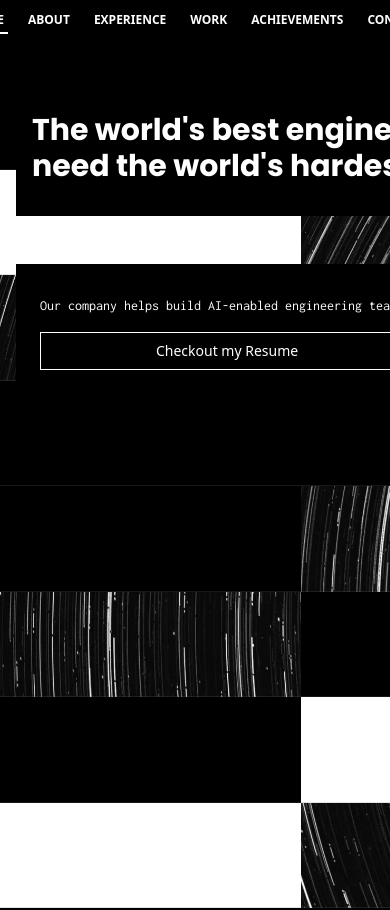
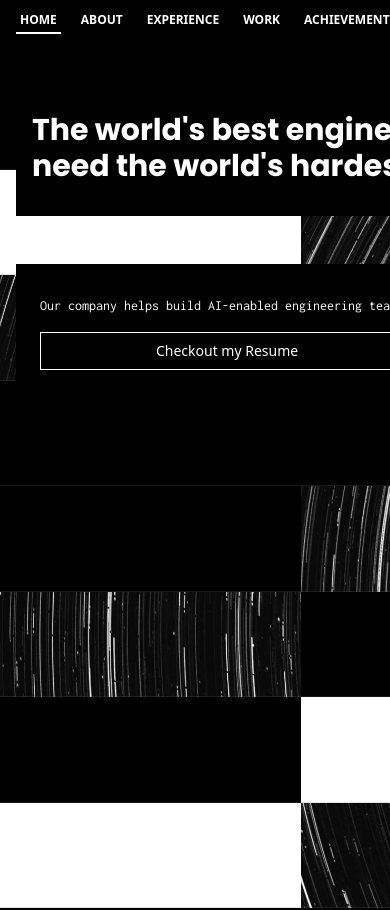
Before and after one commit to axioserror/harshitjain, a React (Vite) app: page /#home in a window 390 px wide. Shown: the top 910 px of the page. Built offline with nearby package versions, Linux system fonts and the light colour scheme.

Commit message:
minor ui fixes

```diff
--- a/src/index.css
+++ b/src/index.css
@@ -1,14 +1,14 @@
 @tailwind base;
 @tailwind components;
 @tailwind utilities;
-html {
-    scroll-behavior: smooth;
-    min-width: min-content;
-  }
-
+html, body {
+  width: 100%;
+  height: 100%;
+  scroll-behavior: smooth;
+  min-width: min-content;
+}
 body {
   background-color: black;
   margin: 0;
   padding: 0;
-  box-sizing: border-box;
 }
--- a/src/pages/Jobs/Cards.jsx
+++ b/src/pages/Jobs/Cards.jsx
@@ -2,7 +2,7 @@ import React from 'react';
 
 const Cards = ({ title, company,location,date, description }) => {
   return (
-    <div className='w-fit p-9 border-2 mt-4 rounded-xl border-white bg-black text-white'>
+    <div className='w-fit p-9 border-2 md:mt-4 mt-16 mx-auto rounded-xl border-white bg-black text-white'>
       <div className='border-b-2 py-2 flex flex-row justify-between gap-20 items-center'>
         <div>
           <h1 className='font-poppins text-xl font-medium'>{title}</h1>
--- a/src/pages/Jobs/Carousel.jsx
+++ b/src/pages/Jobs/Carousel.jsx
@@ -57,7 +57,7 @@ const Carousel = () => {
   };
 
   return (
-    <div id="indicators-carousel" className="relative w-full">
+    <div id="indicators-carousel" className="relative w-full  ">
       {/* Carousel wrapper */}
       <div className="relative rounded-lg">
         {jobsData.map((job, index) => (
@@ -68,7 +68,7 @@ const Carousel = () => {
       </div>
 
       {/* Control container */}
-      <div className="flex justify-between items-center mt-4 md:gap-0 gap-96">
+      <div className="flex md:justify-between justify-around w-full items-center  mt-4 gap-0 ">
         {/* Slider indicators */}
         <div className="flex space-x-3">
           {jobsData.map((_, index) => (
--- a/src/pages/Jobs/Jobs.jsx
+++ b/src/pages/Jobs/Jobs.jsx
@@ -10,12 +10,20 @@ const Jobs = () => {
     });
   }, []);
   return (
-    <section className='bg-black h-full mt-8 mb-8 text-white w-full' id='jobs' data-aos="fade-up">
+    <section
+    className='h-screen bg-black  mt-8 mb-8 text-white w-full'
+    id='jobs'
+    data-aos="fade-up">
        <p className=" ml-8 text-xs bg-white/65 p-2 rounded-xl w-fit text-white">⚪ Wrok Experience</p>
        <div className='flex md:flex-row flex-col justify-around  mt-10 px-6 '>
-        <div className='md:w-1/2 '><h1 className='font-poppins font-normal text-4xl p-4'>Lorem ipsum dolor sit<br/> amet.</h1>
-        <p className='font-inconsolata-condensed md:w-2/3 mt-8 text-justify '>Lorem ipsum dolor sit amet consectetur adipisicing elit. Quis possimus ex veritatis asperiores, laudantium eos at omnis explicabo magni culpa labore, officiis recusandae dignissimos. Fugit saepe veritatis dolore magni corporis odit assumenda ipsam dolorum, quam nostrum qui. Nulla culpa eligendi tenetur, officiis facilis esse perspiciatis rerum, repellat quidem sint at.</p></div>
-        <div className='md:w-1/2 '>  <Carousel/></div>
+        <div className='md:w-1/2 '>
+        <h1 className='font-poppins font-normal text-4xl p-4'>Lorem ipsum dolor sit<br/> amet.</h1>
+        <p className='font-inconsolata-condensed md:w-2/3 mt-8 text-justify '>
+        Lorem ipsum dolor sit amet consectetur adipisicing elit. Quis possimus ex veritatis asperiores, laudantium eos at omnis explicabo magni culpa labore, officiis recusandae dignissimos. Fugit saepe veritatis dolore magni corporis odit assumenda ipsam dolorum, quam nostrum qui. Nulla culpa eligendi tenetur, officiis facilis esse perspiciatis rerum, repellat quidem sint at.</p>
+        </div>
+        <div className='md:w-1/2 '>
+        <Carousel/>
+        </div>
        </div>
 
     </section>
--- a/src/pages/Nav/Nav.jsx
+++ b/src/pages/Nav/Nav.jsx
@@ -39,7 +39,7 @@ const Nav = () => {
         <img src={logo} alt='Harshit Jain' className='h-10 mt-4 ml-8' />
       </div>
 
-      <ul className='nav-routes text-white flex flex-row justify-center lg:justify-end md:justify-between sm:justify-between gap-4 md:gap-6 lg:gap-14 font-bold text-xs px-4 md:px-6 lg:px-10 w-full'>
+      <ul className='nav-routes text-white flex flex-row justify-evenly  lg:justify-end md:justify-between sm:justify-between gap-4 md:gap-6 lg:gap-14 font-bold text-xs px-4 md:px-6 lg:px-10 w-full'>
         <a href="#Home">
           <li className={`p-1 ${activeSection === '#home' ? 'border-b-2 border-white' : ''} hover:border-b-2 hover:border-dotted hover:border-white`}>
             HOME
```
